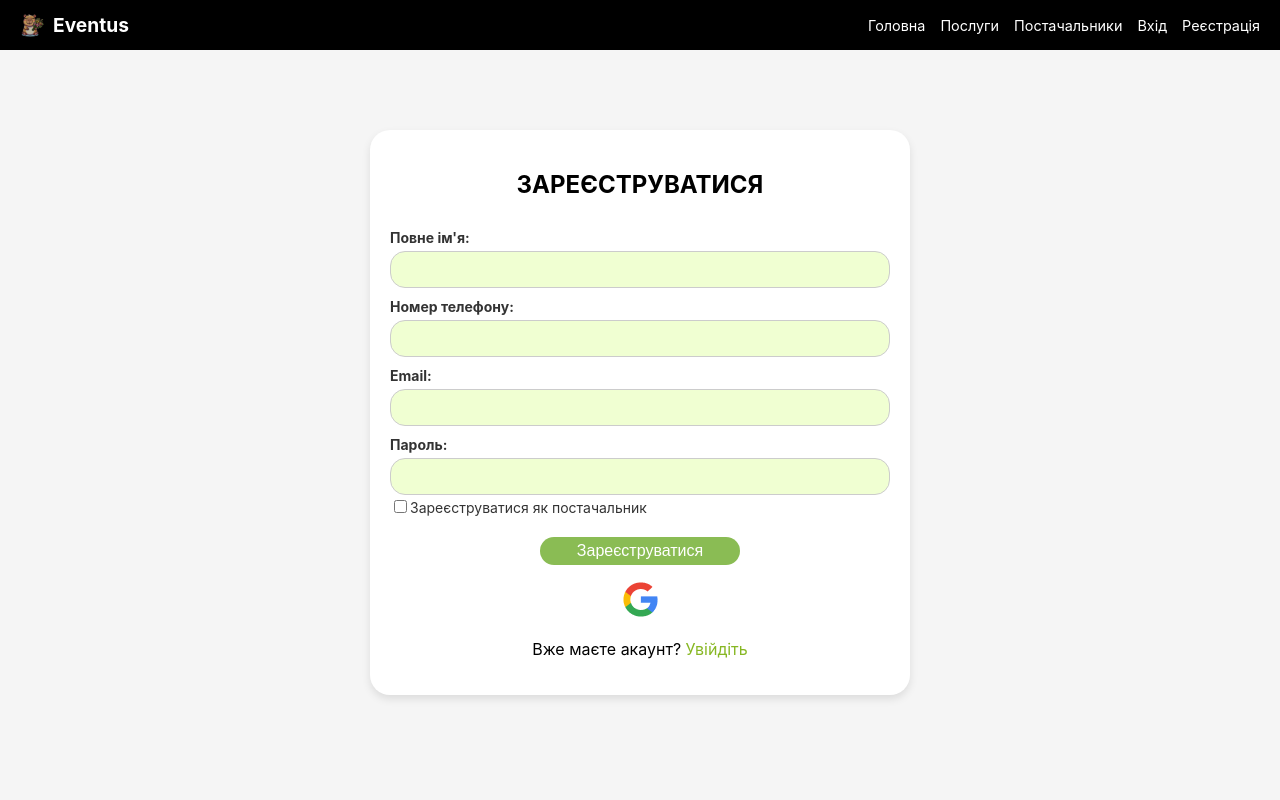
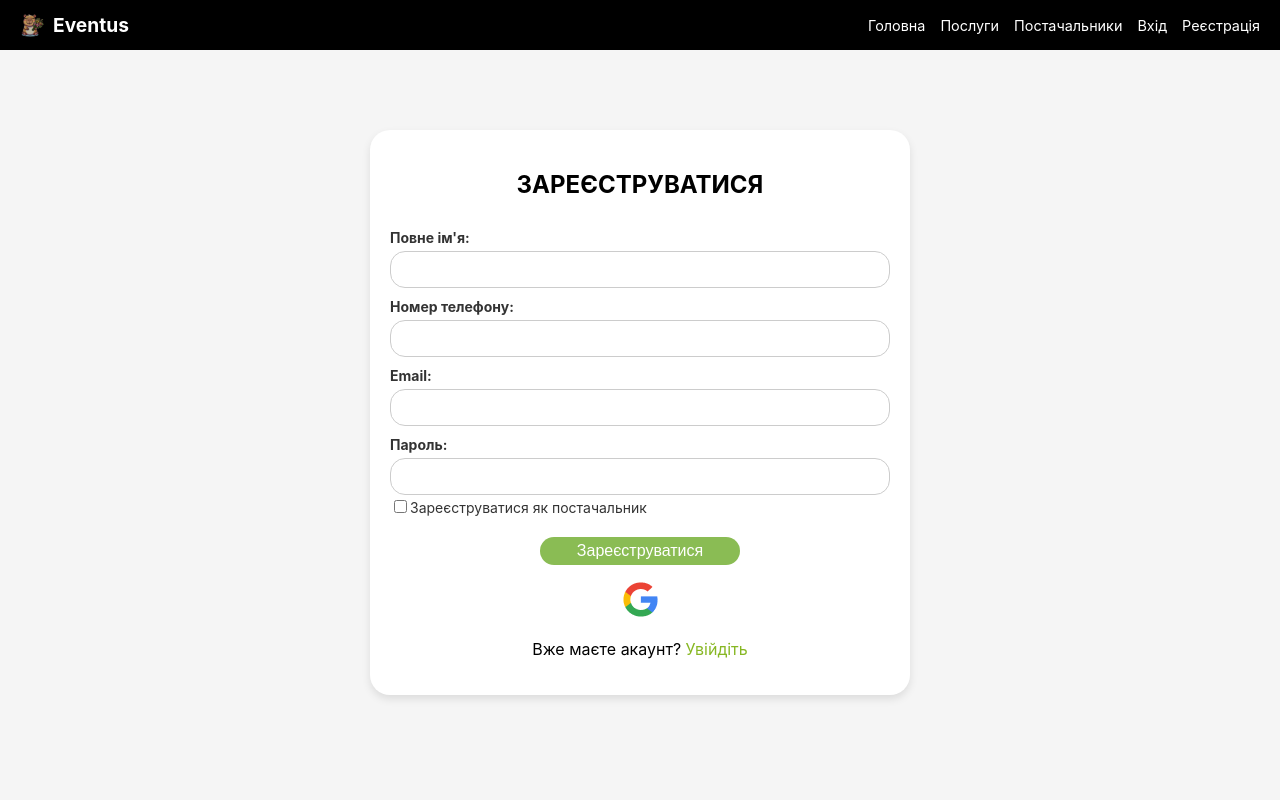
Before and after one commit to NureTolstikOleksii/Eventus, a React (Create React App) app in the folder web/: page /registration in a window 1280 px wide. Shown: the top 800 px of the page. Built offline with nearby package versions, Linux system fonts and the light colour scheme.

Commit message:
change login and registration

```diff
--- a/web/src/css/Login.css
+++ b/web/src/css/Login.css
@@ -32,8 +32,12 @@ form input {
   margin-top: 5px;
   border: 1px solid #ccc;
   border-radius: 15px;
+ background-color:#FFFFFF;
+}
+form input:focus{
   background-color:#F0FFD2;
 }
+
 
 .save-button {
   padding: 5px;
--- a/web/src/css/Registration.css
+++ b/web/src/css/Registration.css
@@ -32,7 +32,7 @@
     margin-top: 5px;
     border: 1px solid #ccc;
     border-radius: 15px;
-    background-color:#F0FFD2;
+    background-color:#FFFFFF;
   }
 
   .registration-save-button {
@@ -68,5 +68,8 @@
     margin-top: 5px;
     border: 1px solid #ccc;
     border-radius: 15px;
+    background-color:#FFFFFF;
+  }
+  form select:focus{
     background-color:#F0FFD2;
   }
```
